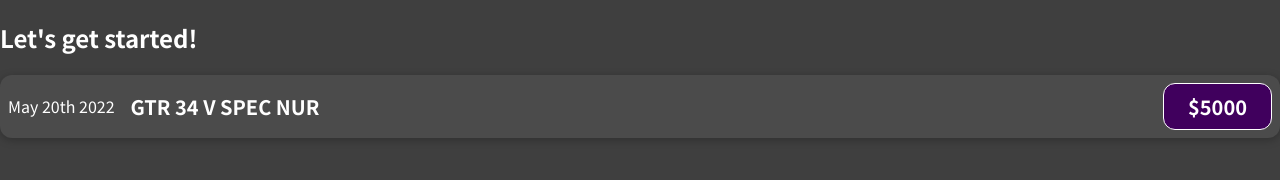
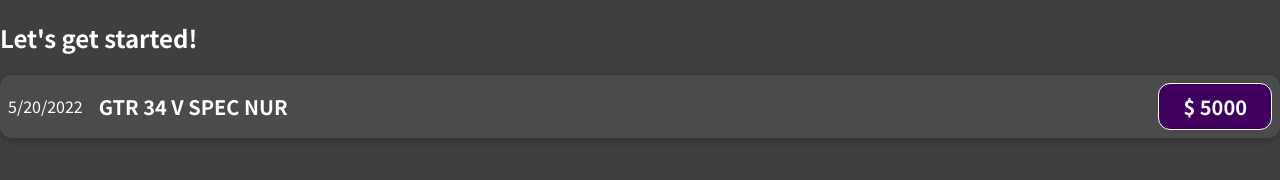
Before and after one commit to CepotOi/react-complete-guide, a React (Create React App) app: page / in a window 1280 px wide. Shown: the top 180 px of the page. Built offline with nearby package versions, Linux system fonts and the light colour scheme.

Commit message:
jsx experssion

```diff
--- a/src/components/ExpenseItem.js
+++ b/src/components/ExpenseItem.js
@@ -1,12 +1,16 @@
 import './ExpenseItem.css';
 
 export default function ExpenseItem() {
+  const expenseDate = new Date(2022, 4, 20);
+  const expenseTitle = 'GTR 34 V SPEC NUR';
+  const expenseAmount = 5000;
+
   return (
     <div className="expense-item">
-      <div>May 20th 2022</div>
+      <div>{expenseDate.toLocaleDateString()}</div>
       <div className="expense-item__description">
-        <h2>GTR 34 V SPEC NUR</h2>
-        <div className="expense-item__price">$5000</div>
+        <h2>{expenseTitle}</h2>
+        <div className="expense-item__price">{`$ ${expenseAmount}`}</div>
       </div>
     </div>
   );
```
